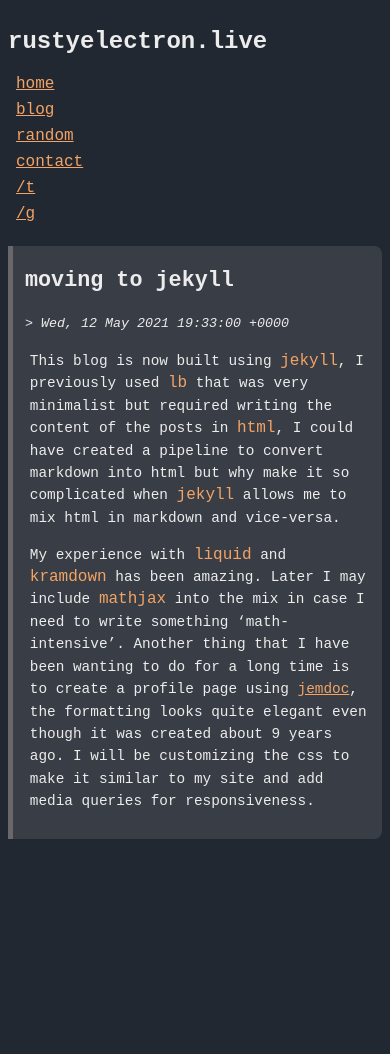
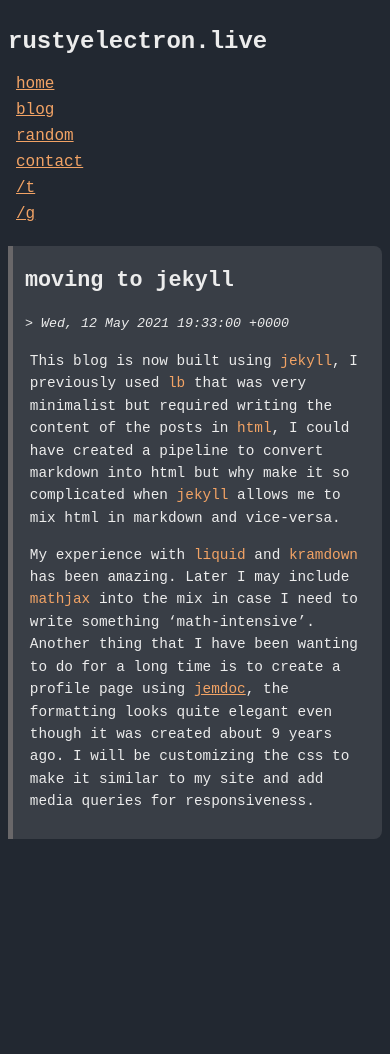
Before and after one commit to rusty-electron/rusty-electron.github.io, a Jekyll site: the page built from _posts/2021-05-13-moving-to-jekyll.md, in a window 390 px wide. Built offline with Jekyll 4.4.1, drawn with Linux system fonts in a browser that asks for light colours.

Commit message:
reduce mobile view font

```diff
--- a/assets/css/styles.css
+++ b/assets/css/styles.css
@@ -196,7 +196,7 @@ img{
 	}
 
 	.entry code{
-		font-size: 1rem !important;
+		font-size: 0.9rem !important;
 	}
 
 	/* para inside entries */
```
Also changed, not shown: _layouts/default.html (line endings or trailing spaces).
